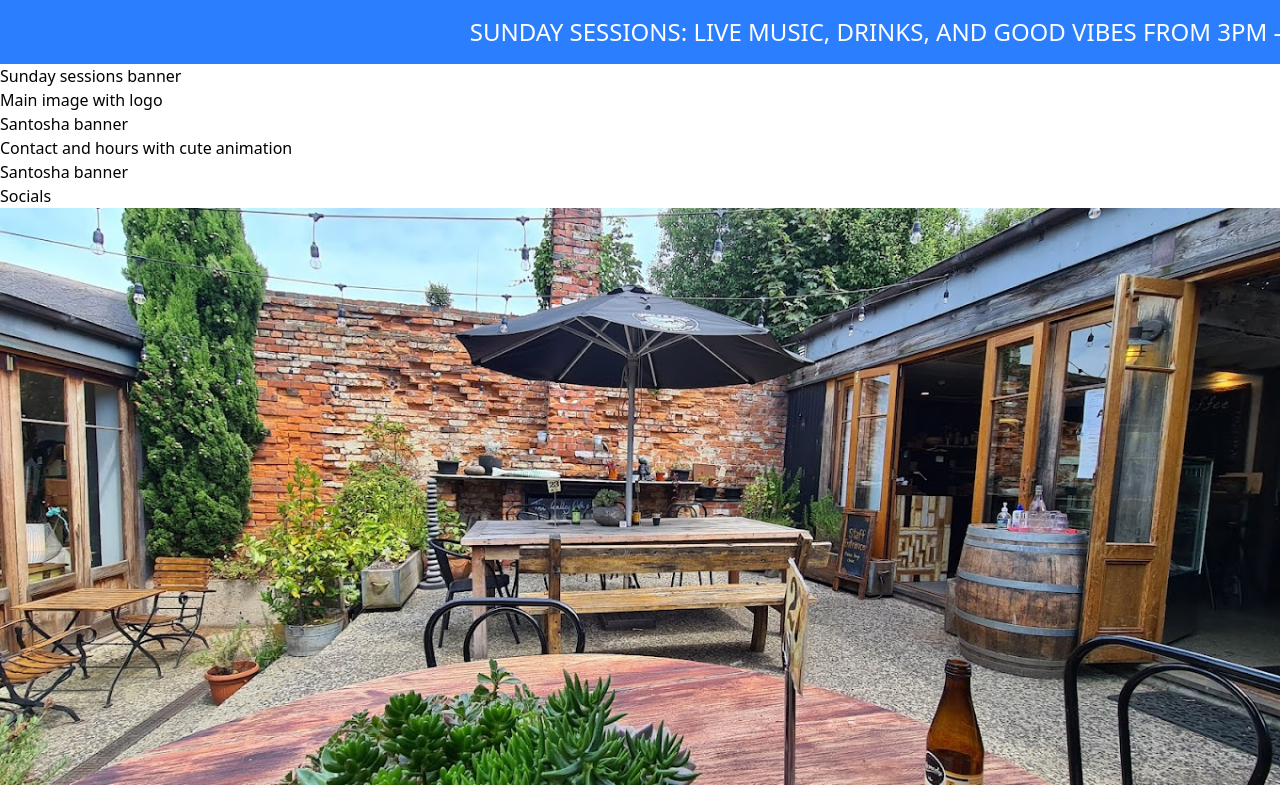
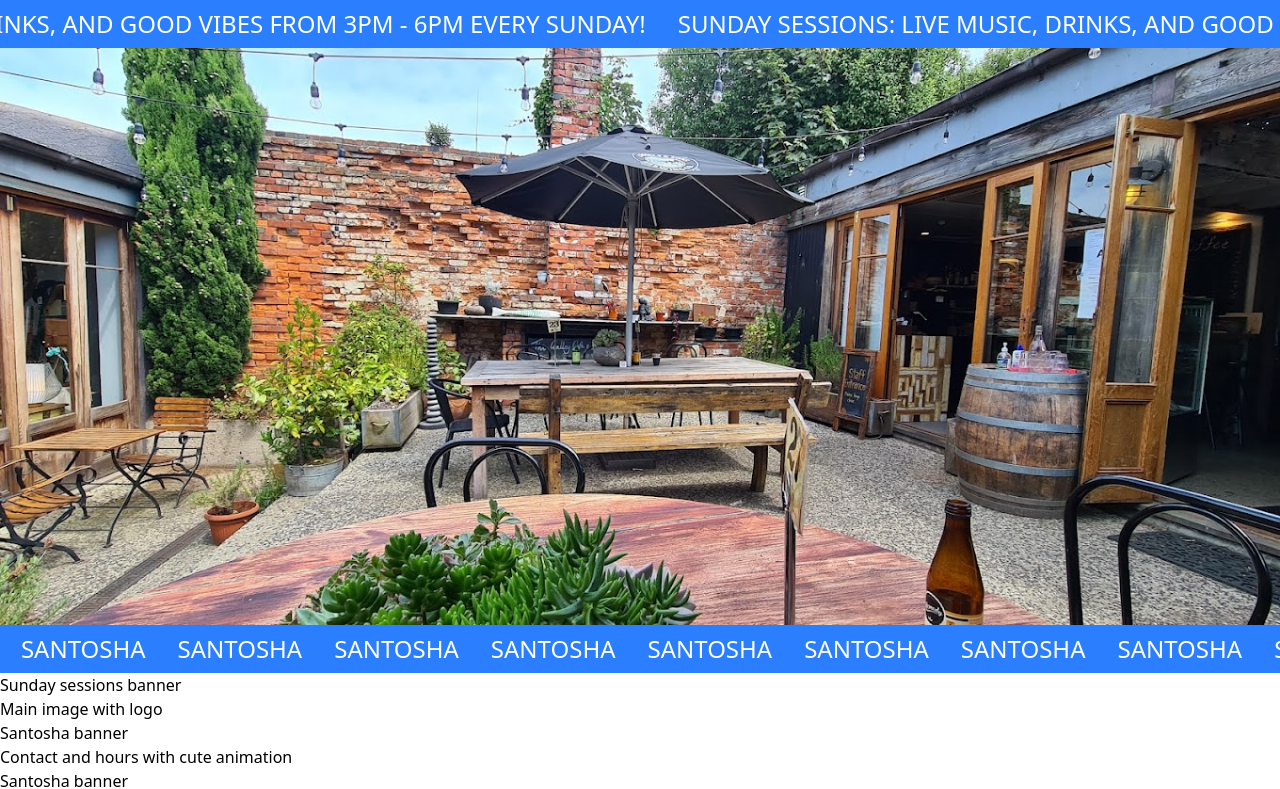
Before and after one commit to olivia-clarkeedwards/cafe_santosha, a Next.js app: page / in a window 1280 px wide. Shown: the top 789 px of the page. Built offline with nearby package versions, Linux system fonts and the light colour scheme.

Commit message:
get banners working correctly

```diff
--- a/src/app/components/scrolling-text-banner.tsx
+++ b/src/app/components/scrolling-text-banner.tsx
@@ -2,18 +2,18 @@ import { cn } from 'lib/utils'
 import { ComponentPropsWithoutRef } from 'react'
 
 type ScrollingTextBannerProps = {
-  text: string
+  children: React.ReactNode
 }
 
-export function ScrollingTextBanner({ text }: ScrollingTextBannerProps) {
+export function ScrollingTextBannerWrapper({
+  children,
+}: ScrollingTextBannerProps) {
   return (
     <div
       id="scrolling-text-banner"
-      className=" bg-blue-500 py-2 text-white w-full text-nowrap overflow-x-hidden"
+      className="bg-blue-500 py-2 text-white w-full text-nowrap overflow-x-hidden uppercase text-2xl"
     >
-      <Marquee>
-        <p className="uppercase text-2xl">{text}</p>
-      </Marquee>
+      {children}
     </div>
   )
 }
@@ -43,8 +43,8 @@ interface MarqueeProps extends ComponentPropsWithoutRef<'div'> {
    */
   vertical?: boolean
   /**
-   * Number of times to repeat the content
-   * @default 4
+   * Number of times to repeat the content within each animated div
+   * @default 6
    */
   repeat?: number
 }
@@ -55,14 +55,14 @@ export function Marquee({
   pauseOnHover = false,
   children,
   vertical = false,
-  repeat = 4,
+  repeat = 6,
   ...props
 }: MarqueeProps) {
   return (
     <div
       {...props}
       className={cn(
-        'group flex overflow-hidden p-2 [--duration:40s] [--gap:1rem] [gap:var(--gap)]',
+        'group flex overflow-hidden [--duration:40s] [--gap:2rem]',
         {
           'flex-row': !vertical,
           'flex-col': vertical,
@@ -70,19 +70,34 @@ export function Marquee({
         className
       )}
     >
+      {/* Create 2 identical animated divs for seamless looping */}
+      {[0, 1].map((divIndex) => (
+        <div
+          key={divIndex}
+          className={cn('flex shrink-0 items-center whitespace-nowrap', {
+            'animate-marquee': !vertical,
+            'animate-marquee-vertical': vertical,
+            'group-hover:[animation-play-state:paused]': pauseOnHover,
+            '[animation-direction:reverse]': reverse,
+          })}
+          style={{
+            minWidth: '100%',
+          }}
+        >
+          {/* Repeat the children content within this div */}
           {Array(repeat)
             .fill(0)
             .map((_, i) => (
-          <div
+              <span
                 key={i}
-            className={cn('flex shrink-0 justify-around [gap:var(--gap)]', {
-              'animate-marquee flex-row': !vertical,
-              'animate-marquee-vertical flex-col': vertical,
-              'group-hover:[animation-play-state:paused]': pauseOnHover,
-              '[animation-direction:reverse]': reverse,
-            })}
+                className="flex items-center"
+                style={{
+                  paddingRight: 'var(--gap)',
+                }}
               >
                 {children}
+              </span>
+            ))}
         </div>
       ))}
     </div>
--- a/src/app/global.css
+++ b/src/app/global.css
@@ -1,10 +1,14 @@
 @import 'tailwindcss';
 
 @keyframes marquee {
-  0% { transform: translateX(100%); }
-  100% { transform: translateX(-100%); }
+  0% {
+    transform: translateX(0%);
+  }
+  100% {
+    transform: translateX(-100%);
+  }
 }
 
 .animate-marquee {
-  animation: marquee 20s linear infinite;
+  animation: marquee 30s linear infinite;
 }
--- a/src/app/page.tsx
+++ b/src/app/page.tsx
@@ -1,20 +1,20 @@
 import Image from 'next/image'
-import { ScrollingTextBanner } from 'components/scrolling-text-banner'
+import {
+  Marquee,
+  ScrollingTextBannerWrapper,
+} from 'components/scrolling-text-banner'
 
 export default function Home() {
   return (
     <div className="content-wrapper">
-      <ScrollingTextBanner
-        text={
-          'Sunday sessions: Live music, drinks, and good vibes from 3pm - 6pm every Sunday!'
-        }
-      />
-      <div>Sunday sessions banner</div>
-      <div>Main image with logo</div>
-      <div>Santosha banner</div>
-      <div>Contact and hours with cute animation</div>
-      <div>Santosha banner</div>
-      <div>Socials</div>
+      <ScrollingTextBannerWrapper>
+        <Marquee repeat={2}>
+          <p className="uppercase text-2xl">
+            Sunday sessions: Live music, drinks, and good vibes from 3pm - 6pm
+            every Sunday!
+          </p>
+        </Marquee>
+      </ScrollingTextBannerWrapper>
       <Image
         src="/cafe.jpg"
         alt="Cafe Santosha"
@@ -22,6 +22,17 @@ export default function Home() {
         height={400}
         style={{ width: '100%', height: 'auto' }}
       />
+      <ScrollingTextBannerWrapper>
+        <Marquee repeat={10}>
+          <p className="uppercase text-2xl">SANTOSHA</p>
+        </Marquee>
+      </ScrollingTextBannerWrapper>
+      <div>Sunday sessions banner</div>
+      <div>Main image with logo</div>
+      <div>Santosha banner</div>
+      <div>Contact and hours with cute animation</div>
+      <div>Santosha banner</div>
+      <div>Socials</div>
       <header>
         <h1>Cafe Santosha</h1>
         <div className="definition">
```
Lines whose indentation alone changed are shown as unchanged.
